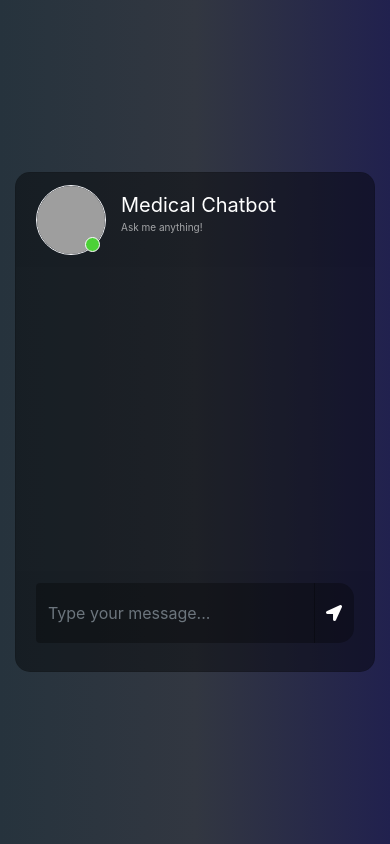
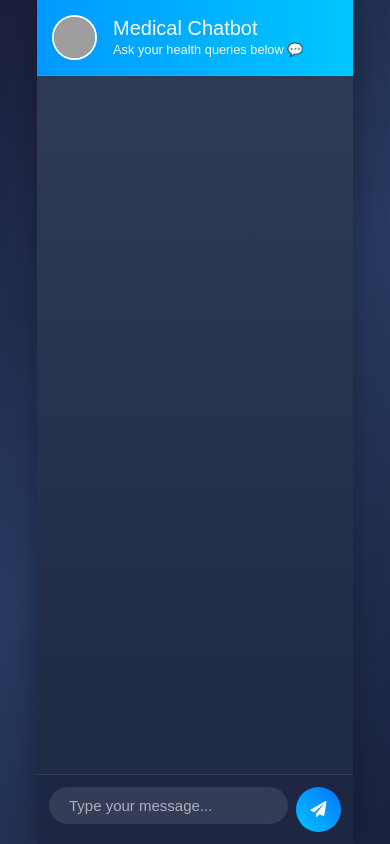
Before and after one commit to hvmt2003/Medical-Chatbot, a Flask app: page / in a window 390 px wide. Run offline with Flask 3, Linux system fonts and the light colour scheme; some libraries are stand-ins or nearby versions; grey boxes are pictures that could not be loaded.

Commit message:
completed the webapp

```diff
--- a/static/style.css
+++ b/static/style.css
@@ -1,223 +1,182 @@
-body,html{
-	height: 100%;
-	margin: 0;
-	background: rgb(44, 47, 59);
-   background: -webkit-linear-gradient(to right, rgb(40, 59, 34), rgb(54, 60, 70), rgb(32, 32, 43));
-	background: linear-gradient(to right, rgb(38, 51, 61), rgb(50, 55, 65), rgb(33, 33, 78));
+/* Base layout */
+body, html {
+    height: 100%;
+    margin: 0;
+    font-family: "Poppins", sans-serif;
+    background: linear-gradient(135deg, #1a1f3c, #283a61, #19223e);
+    color: #fff;
+    display: flex;
+    justify-content: center;
+    align-items: center;
 }
 
-.chat{
-	margin-top: auto;
-	margin-bottom: auto;
+/* Chat container */
+.chat-container {
+    width: 100%;
+    max-width: 600px;
+    height: 90vh;
+    display: flex;
+    flex-direction: column;
+    border-radius: 16px;
+    overflow: hidden;
+    background: rgba(20, 25, 45, 0.95);
+    box-shadow: 0 0 30px rgba(0, 0, 0, 0.3);
 }
-.card{
-	height: 500px;
-	border-radius: 15px !important;
-	background-color: rgba(0,0,0,0.4) !important;
+
+/* Header */
+.chat-header {
+    background: linear-gradient(90deg, #0099ff, #00c6ff);
+    padding: 15px;
+    border-bottom: 1px solid rgba(255,255,255,0.1);
 }
-.contacts_body{
-	padding:  0.75rem 0 !important;
-	overflow-y: auto;
-	white-space: nowrap;
+
+.bot-avatar {
+    width: 55px;
+    height: 55px;
+    border-radius: 50%;
+    border: 2px solid white;
 }
-.msg_card_body{
-	overflow-y: auto;
+
+.settings-icon {
+    color: white;
+    font-size: 20px;
+    cursor: pointer;
 }
-.card-header{
-	border-radius: 15px 15px 0 0 !important;
-	border-bottom: 0 !important;
+
+/* Chat body */
+.chat-body {
+    flex: 1;
+    padding: 15px;
+    overflow-y: auto;
+    background: linear-gradient(180deg, #2e3b57, #1f2a45);
+    scroll-behavior: smooth;
 }
-.card-footer{
-border-radius: 0 0 15px 15px !important;
-	border-top: 0 !important;
+
+/* Message bubbles */
+.message {
+    display: flex;
+    flex-direction: column;
+    margin: 10px 0;
+    animation: fadeIn 0.3s ease;
 }
-.container{
-	align-content: center;
+
+.message-content {
+    max-width: 80%;
+    padding: 12px 16px;
+    border-radius: 20px;
+    word-wrap: break-word;
+    font-size: 15px;
+    line-height: 1.4;
 }
-.search{
-	border-radius: 15px 0 0 15px !important;
-	background-color: rgba(0,0,0,0.3) !important;
-	border:0 !important;
-	color:white !important;
+
+/* User message */
+.user-message {
+    align-items: flex-end;
 }
-.search:focus{
-	 box-shadow:none !important;
-   outline:0px !important;
+.user-message .message-content {
+    background-color: #4caf50;
+    color: white;
+    border-bottom-right-radius: 4px;
 }
-.type_msg{
-	background-color: rgba(0,0,0,0.3) !important;
-	border:0 !important;
-	color:white !important;
-	height: 60px !important;
-	overflow-y: auto;
+
+/* Bot message */
+.bot-message {
+    align-items: flex-start;
 }
-	.type_msg:focus{
-	 box-shadow:none !important;
-   outline:0px !important;
+.bot-message .message-content {
+    background-color: #4285f4;
+    color: white;
+    border-bottom-left-radius: 4px;
 }
-.attach_btn{
-	border-radius: 15px 0 0 15px !important;
-	background-color: rgba(0,0,0,0.3) !important;
-	border:0 !important;
-	color: white !important;
-	cursor: pointer;
+
+/* Message time */
+.message-time {
+    font-size: 11px;
+    color: rgba(255,255,255,0.6);
+    margin-top: 4px;
 }
-.send_btn{
-	border-radius: 0 15px 15px 0 !important;
-	background-color: rgba(0,0,0,0.3) !important;
-	border:0 !important;
-	color: white !important;
-	cursor: pointer;
+
+/* Typing animation */
+.typing-dot {
+    display: inline-block;
+    width: 6px;
+    height: 6px;
+    margin-right: 3px;
+    background-color: #fff;
+    border-radius: 50%;
+    opacity: 0.4;
+    animation: blink 1.4s infinite both;
 }
-.search_btn{
-	border-radius: 0 15px 15px 0 !important;
-	background-color: rgba(0,0,0,0.3) !important;
-	border:0 !important;
-	color: white !important;
-	cursor: pointer;
+.typing-dot:nth-child(2) { animation-delay: 0.2s; }
+.typing-dot:nth-child(3) { animation-delay: 0.4s; }
+
+@keyframes blink {
+    0%, 80%, 100% { opacity: 0.4; }
+    40% { opacity: 1; }
 }
-.contacts{
-	list-style: none;
-	padding: 0;
+
+/* Footer */
+.chat-footer {
+    background: rgba(30, 40, 70, 0.9);
+    padding: 12px;
+    border-top: 1px solid rgba(255,255,255,0.1);
+    display: flex;
+    align-items: center;
 }
-.contacts li{
-	width: 100% !important;
-	padding: 5px 10px;
-	margin-bottom: 15px !important;
+
+.type_msg {
+    flex: 1;
+    background-color: rgba(255,255,255,0.1);
+    border: none;
+    border-radius: 25px;
+    color: #ffffff; /* white text */
+    caret-color: #ffffff; /* white cursor */
+    padding: 12px 20px;
+    font-size: 15px;
 }
-.active{
-	background-color: rgba(0,0,0,0.3);
+
+.type_msg::placeholder {
+    color: rgba(255, 255, 255, 0.6); /* lighter placeholder */
 }
-.user_img{
-	height: 70px;
-	width: 70px;
-	border:1.5px solid #f5f6fa;
 
+.type_msg:focus {
+    outline: none;
+    box-shadow: 0 0 5px rgba(0, 150, 255, 0.5); /* subtle glow */
 }
-.user_img_msg{
-	height: 40px;
-	width: 40px;
-	border:1.5px solid #f5f6fa;
 
+
+.send_btn {
+    border: none;
+    border-radius: 50%;
+    width: 45px;
+    height: 45px;
+    background: linear-gradient(45deg, #00c6ff, #0072ff);
+    color: white;
+    cursor: pointer;
+    transition: 0.3s;
 }
-.img_cont{
-	position: relative;
-	height: 70px;
-	width: 70px;
+.send_btn:hover {
+    background: linear-gradient(45deg, #0072ff, #00c6ff);
 }
-.img_cont_msg{
-	height: 40px;
-	width: 40px;
+
+/* Animations */
+@keyframes fadeIn {
+    from { opacity: 0; transform: translateY(10px); }
+    to { opacity: 1; transform: translateY(0); }
 }
-.online_icon{
-	position: absolute;
-	height: 15px;
-	width:15px;
-	background-color: #4cd137;
-	border-radius: 50%;
-	bottom: 0.2em;
-	right: 0.4em;
-	border:1.5px solid white;
+
+/* Responsive design */
+@media (max-width: 768px) {
+    .chat-container {
+        height: 100vh;
+        border-radius: 0;
+    }
+    .message-content {
+        max-width: 90%;
+        font-size: 14px;
+    }
+    .bot-avatar {
+        width: 45px;
+        height: 45px;
+    }
 }
-.offline{
-	background-color: #c23616 !important;
-}
-.user_info{
-	margin-top: auto;
-	margin-bottom: auto;
-	margin-left: 15px;
-}
-.user_info span{
-	font-size: 20px;
-	color: white;
-}
-.user_info p{
-	font-size: 10px;
-	color: rgba(255,255,255,0.6);
-}
-.video_cam{
-	margin-left: 50px;
-	margin-top: 5px;
-}
-.video_cam span{
-	color: white;
-	font-size: 20px;
-	cursor: pointer;
-	margin-right: 20px;
-}
-.msg_cotainer{
-	margin-top: auto;
-	margin-bottom: auto;
-	margin-left: 10px;
-	border-radius: 25px;
-	background-color: rgb(82, 172, 255);
-	padding: 10px;
-	position: relative;
-}
-.msg_cotainer_send{
-	margin-top: auto;
-	margin-bottom: auto;
-	margin-right: 10px;
-	border-radius: 25px;
-	background-color: #58cc71;
-	padding: 10px;
-	position: relative;
-}
-.msg_time{
-	position: absolute;
-	left: 0;
-	bottom: -15px;
-	color: rgba(255,255,255,0.5);
-	font-size: 10px;
-}
-.msg_time_send{
-	position: absolute;
-	right:0;
-	bottom: -15px;
-	color: rgba(255,255,255,0.5);
-	font-size: 10px;
-}
-.msg_head{
-	position: relative;
-}
-#action_menu_btn{
-	position: absolute;
-	right: 10px;
-	top: 10px;
-	color: white;
-	cursor: pointer;
-	font-size: 20px;
-}
-.action_menu{
-	z-index: 1;
-	position: absolute;
-	padding: 15px 0;
-	background-color: rgba(0,0,0,0.5);
-	color: white;
-	border-radius: 15px;
-	top: 30px;
-	right: 15px;
-	display: none;
-}
-.action_menu ul{
-	list-style: none;
-	padding: 0;
-	margin: 0;
-}
-.action_menu ul li{
-	width: 100%;
-	padding: 10px 15px;
-	margin-bottom: 5px;
-}
-.action_menu ul li i{
-	padding-right: 10px;
-}
-.action_menu ul li:hover{
-	cursor: pointer;
-	background-color: rgba(0,0,0,0.2);
-}
-@media(max-width: 576px){
-	.contacts_card{
-	margin-bottom: 15px !important;
-}
-}
--- a/templates/chat.html
+++ b/templates/chat.html
@@ -1,81 +1,99 @@
-<link href="//maxcdn.bootstrapcdn.com/bootstrap/4.1.1/css/bootstrap.min.css" rel="stylesheet" id="bootstrap-css">
-<script src="//maxcdn.bootstrapcdn.com/bootstrap/4.1.1/js/bootstrap.min.js"></script>
-<script src="//cdnjs.cloudflare.com/ajax/libs/jquery/3.2.1/jquery.min.js"></script>
+<!DOCTYPE html>
+<html lang="en">
+<head>
+    <meta charset="UTF-8">
+    <meta name="viewport" content="width=device-width, initial-scale=1.0">
+    <title>Medical Chatbot</title>
 
-<!DOCTYPE html>
-<html>
-	<head>
-		<title>Chatbot</title>
-		<link rel="stylesheet" href="https://stackpath.bootstrapcdn.com/bootstrap/4.1.3/css/bootstrap.min.css" integrity="sha384-MCw98/SFnGE8fJT3GXwEOngsV7Zt27NXFoaoApmYm81iuXoPkFOJwJ8ERdknLPMO" crossorigin="anonymous">
-		<link rel="stylesheet" href="https://use.fontawesome.com/releases/v5.5.0/css/all.css" integrity="sha384-B4dIYHKNBt8Bc12p+WXckhzcICo0wtJAoU8YZTY5qE0Id1GSseTk6S+L3BlXeVIU" crossorigin="anonymous">
-		<script src="https://ajax.googleapis.com/ajax/libs/jquery/3.3.1/jquery.min.js"></script>
-		<link rel="stylesheet" type="text/css" href="{{ url_for('static', filename='style.css')}}"/>
+    <!-- Bootstrap & Font Awesome -->
+    <link rel="stylesheet" href="https://stackpath.bootstrapcdn.com/bootstrap/4.5.2/css/bootstrap.min.css">
+    <link rel="stylesheet" href="https://cdnjs.cloudflare.com/ajax/libs/font-awesome/5.15.4/css/all.min.css">
+
+    <!-- Custom CSS -->
+    <link rel="stylesheet" href="{{ url_for('static', filename='style.css') }}">
+
+    <!-- jQuery -->
+    <script src="https://code.jquery.com/jquery-3.6.0.min.js"></script>
 </head>
 
-
 <body>
-		<div class="container-fluid h-100">
-			<div class="row justify-content-center h-100">
-				<div class="col-md-8 col-xl-6 chat">
-					<div class="card">
-						<div class="card-header msg_head">
-							<div class="d-flex bd-highlight">
-								<div class="img_cont">
-									<img src="https://cdn-icons-png.flaticon.com/512/387/387569.png" class="rounded-circle user_img">
-									<!-- <img src="https://www.prdistribution.com/spirit/uploads/pressreleases/2019/newsreleases/d83341deb75c4c4f6b113f27b1e42cd8-chatbot-florence-already-helps-thousands-of-patients-to-remember-their-medication.png" class="rounded-circle user_img"> -->
-									<span class="online_icon"></span>
-								</div>
-								<div class="user_info">
-									<span>Medical Chatbot</span>
-									<p>Ask me anything!</p>
+    <div class="chat-container">
+        <div class="chat-header d-flex align-items-center justify-content-between">
+            <div class="d-flex align-items-center">
+                <img src="https://cdn-icons-png.flaticon.com/512/387/387569.png" class="bot-avatar" alt="Bot">
+                <div class="ml-3">
+                    <h5 class="mb-0">Medical Chatbot</h5>
+                    <p class="mb-0 text-light small">Ask your health queries below 💬</p>
                 </div>
             </div>
+            <!-- <div class="settings-icon">
+                <i class="fas fa-cog"></i>
+            </div> -->
         </div>
-						<div id="messageFormeight" class="card-body msg_card_body">
 
+        <div id="chatBody" class="chat-body"></div>
 
-						</div>
-						<div class="card-footer">
-							<form id="messageArea" class="input-group">
+        <div class="chat-footer">
+            <form id="messageArea" class="d-flex w-100">
                 <input type="text" id="text" name="msg" placeholder="Type your message..." autocomplete="off" class="form-control type_msg" required/>
-								<div class="input-group-append">
-									<button type="submit" id="send" class="input-group-text send_btn"><i class="fas fa-location-arrow"></i></button>
-								</div>
+                <button type="submit" id="send" class="send_btn ml-2"><i class="fas fa-paper-plane"></i></button>
             </form>
-						</div>
-					</div>
-				</div>
         </div>
     </div>
 
     <script>
-			$(document).ready(function() {
-				$("#messageArea").on("submit", function(event) {
+        // Smooth auto-scroll to bottom
+        function scrollToBottom() {
+            const chatBody = $('#chatBody');
+            chatBody.stop().animate({ scrollTop: chatBody[0].scrollHeight }, 400);
+        }
+
+        $(document).ready(function () {
+            $("#messageArea").on("submit", function (event) {
+                event.preventDefault();
                 const date = new Date();
-					const hour = date.getHours();
-					const minute = date.getMinutes();
-					const str_time = hour+":"+minute;
-					var rawText = $("#text").val();
+                const str_time = date.toLocaleTimeString([], {hour: '2-digit', minute: '2-digit'});
+                const rawText = $("#text").val().trim();
+                if (!rawText) return;
 
-					var userHtml = '<div class="d-flex justify-content-end mb-4"><div class="msg_cotainer_send">' + rawText + '<span class="msg_time_send">'+ str_time + '</span></div><div class="img_cont_msg"><img src="https://i.ibb.co/d5b84Xw/Untitled-design.png" class="rounded-circle user_img_msg"></div></div>';
+                const userHtml = `
+                    <div class="message user-message">
+                        <div class="message-content">${rawText}</div>
+                        <div class="message-time">${str_time}</div>
+                    </div>`;
+                $("#chatBody").append(userHtml);
+                $("#text").val("");
+                scrollToBottom();
 
-					$("#text").val("");
-					$("#messageFormeight").append(userHtml);
+                // Typing dots animation
+                const typingHTML = `
+                    <div id="typing" class="message bot-message typing">
+                        <div class="message-content">
+                            <span class="typing-dot"></span>
+                            <span class="typing-dot"></span>
+                            <span class="typing-dot"></span>
+                        </div>
+                    </div>`;
+                $("#chatBody").append(typingHTML);
+                scrollToBottom();
 
                 $.ajax({
-						data: {
-							msg: rawText,
-						},
+                    data: { msg: rawText },
                     type: "POST",
                     url: "/get",
-					}).done(function(data) {
-						var botHtml = '<div class="d-flex justify-content-start mb-4"><div class="img_cont_msg"><img src="https://cdn-icons-png.flaticon.com/512/387/387569.png" class="rounded-circle user_img_msg"></div><div class="msg_cotainer">' + data + '<span class="msg_time">' + str_time + '</span></div></div>';
-						$("#messageFormeight").append($.parseHTML(botHtml));
+                }).done(function (data) {
+                    $("#typing").remove();
+
+                    const botHtml = `
+                        <div class="message bot-message">
+                            <div class="message-content">${data}</div>
+                            <div class="message-time">${str_time}</div>
+                        </div>`;
+                    $("#chatBody").append(botHtml);
+                    scrollToBottom();
                 });
-					event.preventDefault();
             });
         });
     </script>
-
 </body>
 </html>
```
Lines whose indentation alone changed are shown as unchanged.
